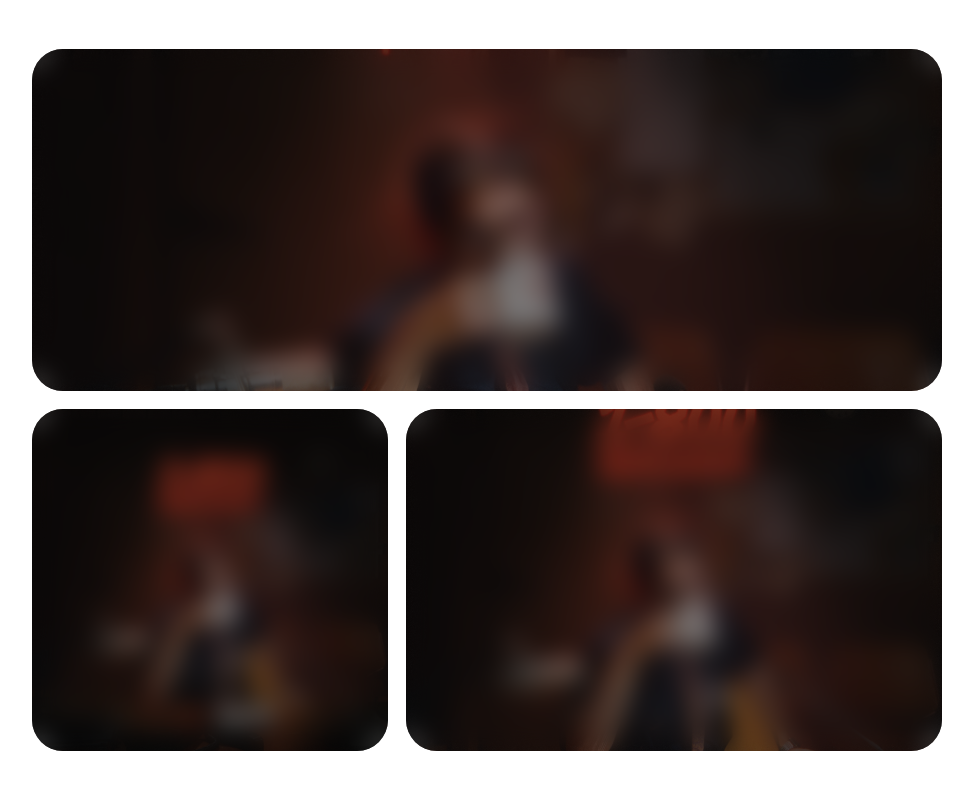
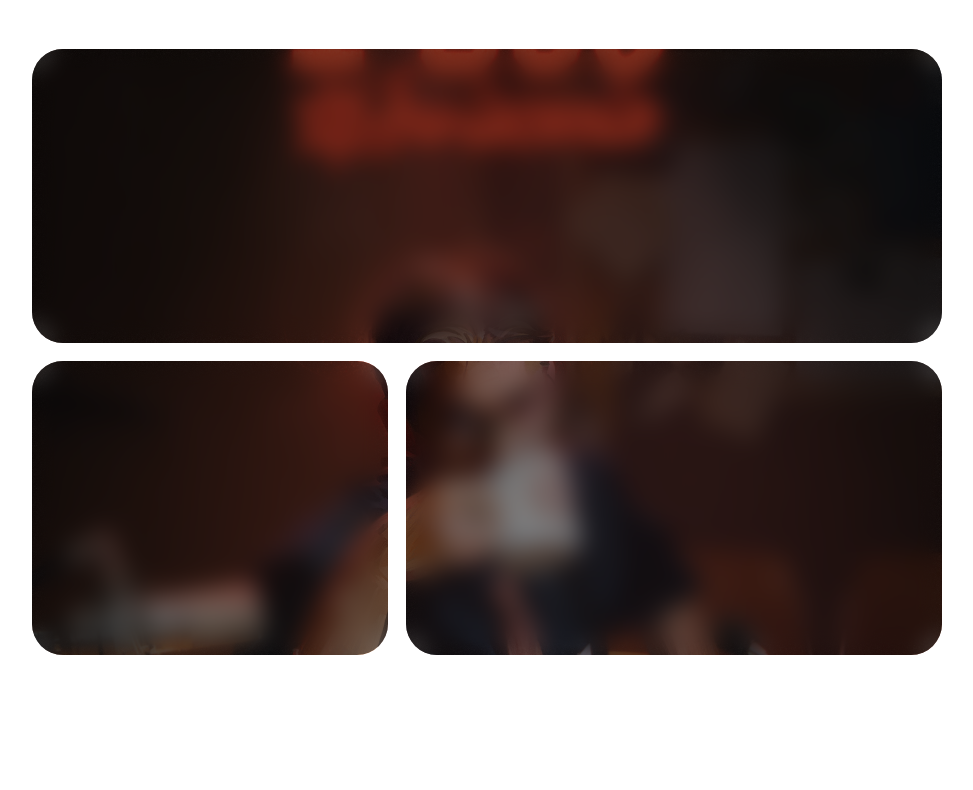
Before and after one commit to Plexifycode/stronka, a Next.js app: page / in a window 1280 px wide. Shown: the top 790 px of the page, without its empty margins (161-1134 px from the left). Built offline with nearby package versions, Linux system fonts and the light colour scheme.

Commit message:
remove ai comments

```diff
--- a/app/components/albumPage.js
+++ b/app/components/albumPage.js
@@ -2,7 +2,7 @@ import Image from "next/image";
 
 export default function AlbumPage({ imgsrc }) {
     return (
-        <div className="grid grid-cols-[40%_60%] grid-rows-2 gap-4 album-page mx-48 my-12">
+        <div className="grid grid-cols-[40%_60%] grid-rows-2 gap-4 album-page mx-48 py-12">
             <div className="overflow-hidden  rounded-4xl relative border-1 border-white/15 col-span-2 maskimage">
                 <div className="bg-black/50 w-full h-full absolute top-0 left-0 backdrop-blur-md" />
             </div>
--- a/app/globals.css
+++ b/app/globals.css
@@ -33,12 +33,11 @@ body {
 }
 
 .maskimage {
-  background-image: url('/assets/1-800_oswiecenie_cover.jpg'); /* ⚠️ Use the SAME image */
-  background-size: cover; /* Adjust this as needed: cover, contain, etc. */
-  background-position: center center; /* Center the image */
+  background-image: url('/assets/1-800_oswiecenie_cover.jpg');
+  background-size: cover;
+  background-position: center center;
   background-repeat: no-repeat;
   background-clip: content-box;
 
-  /* The CRUCIAL step: fixes the image relative to the viewport */
   background-attachment: fixed;
 }
```
